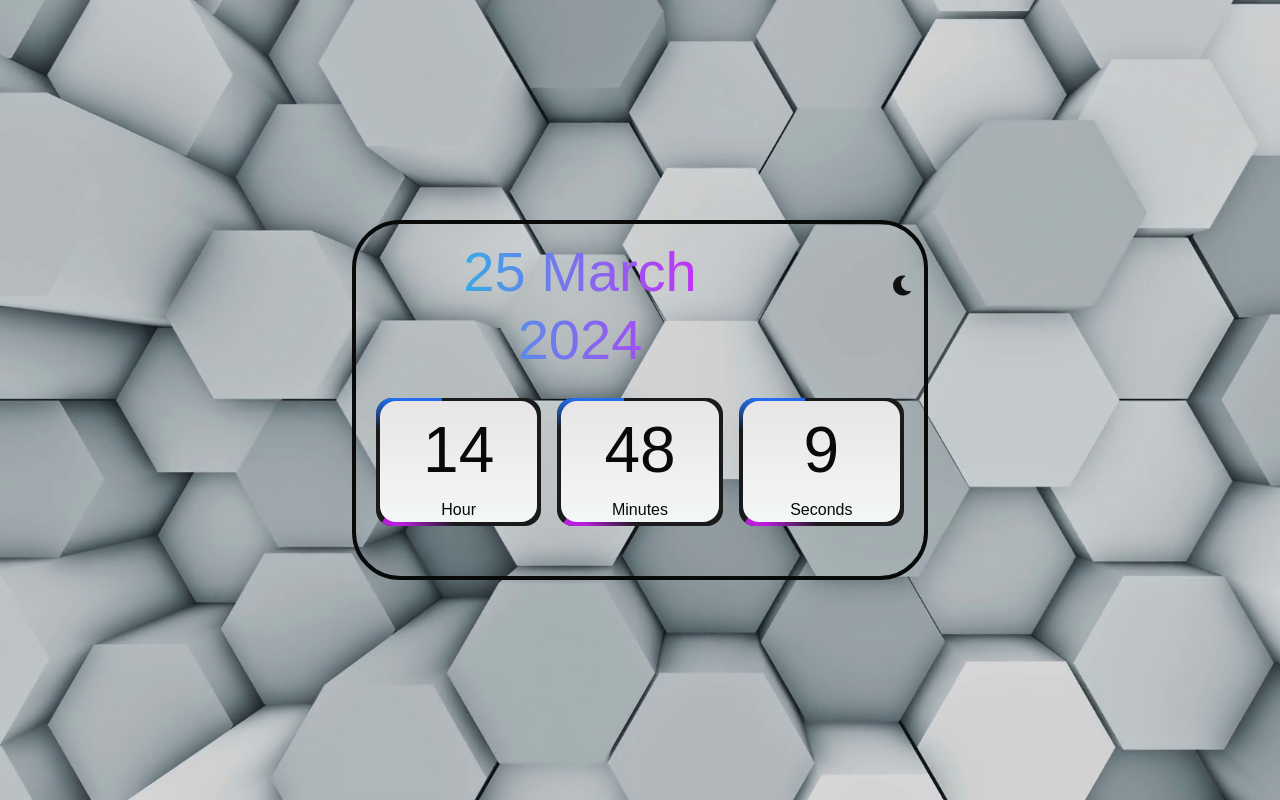
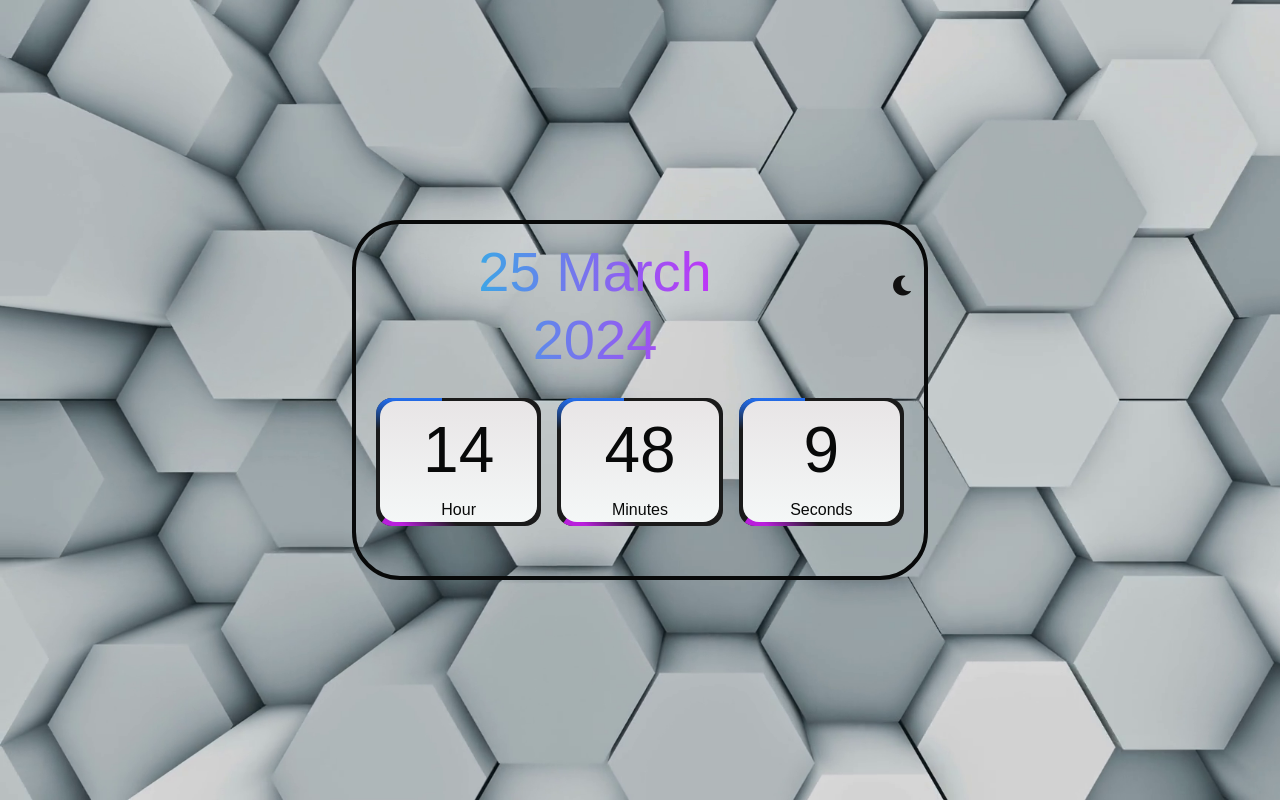
Before and after one commit to SemeeraK/taskdigitalclock, a plain HTML site: page index.html in a window 1280 px wide. Drawn offline with nearby package versions, Linux system fonts and the light colour scheme.

Commit message:
fourth commit

```diff
--- a/style.css
+++ b/style.css
@@ -25,7 +25,7 @@ body {
 
 .day {
     font-size: 3.5rem;
-    margin-right: 80px; /* Adjust spacing as needed */
+    margin-right: 50px; /* Adjust spacing as needed */
 }
 
 .toggle-bar {
```
